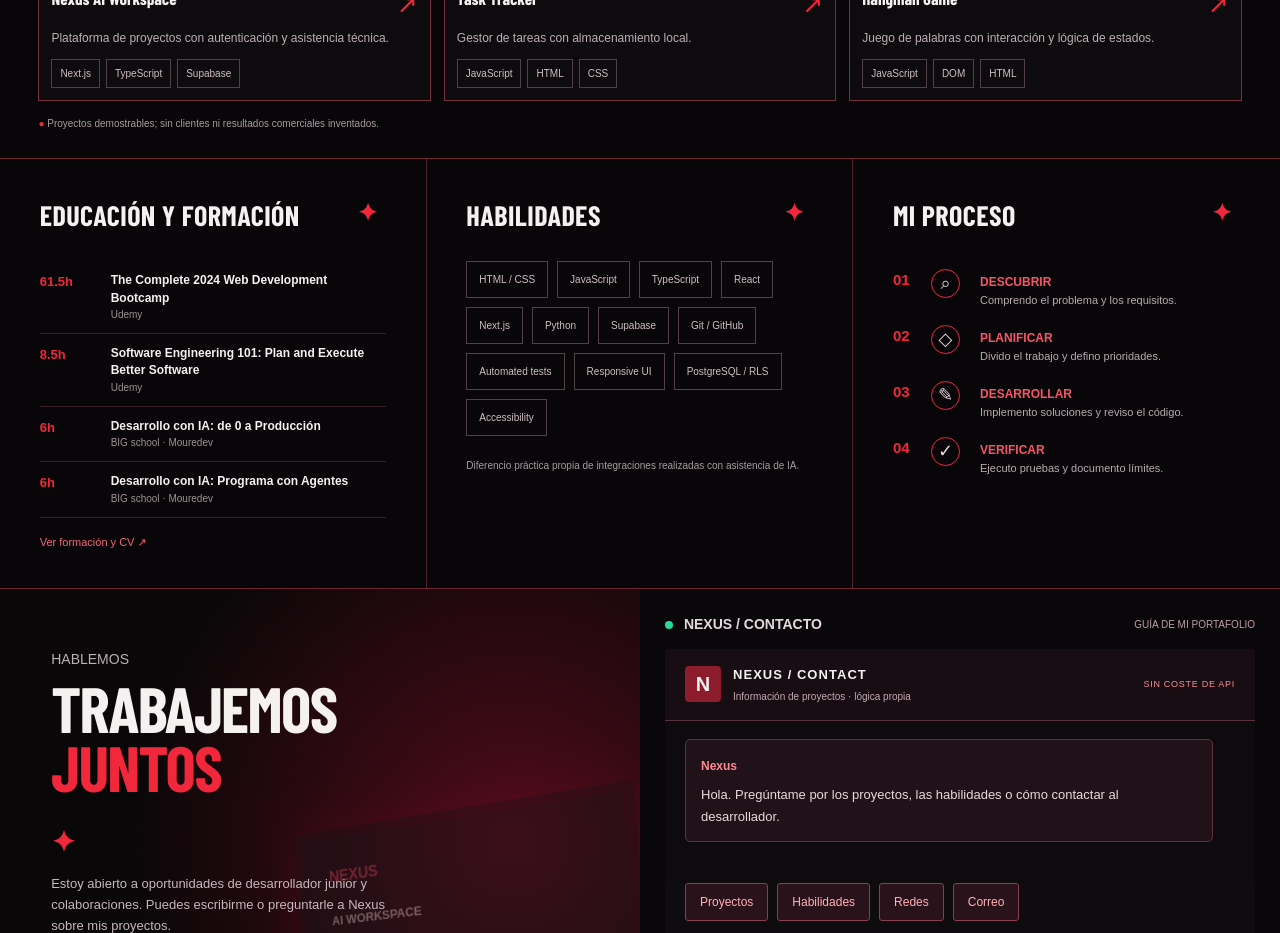
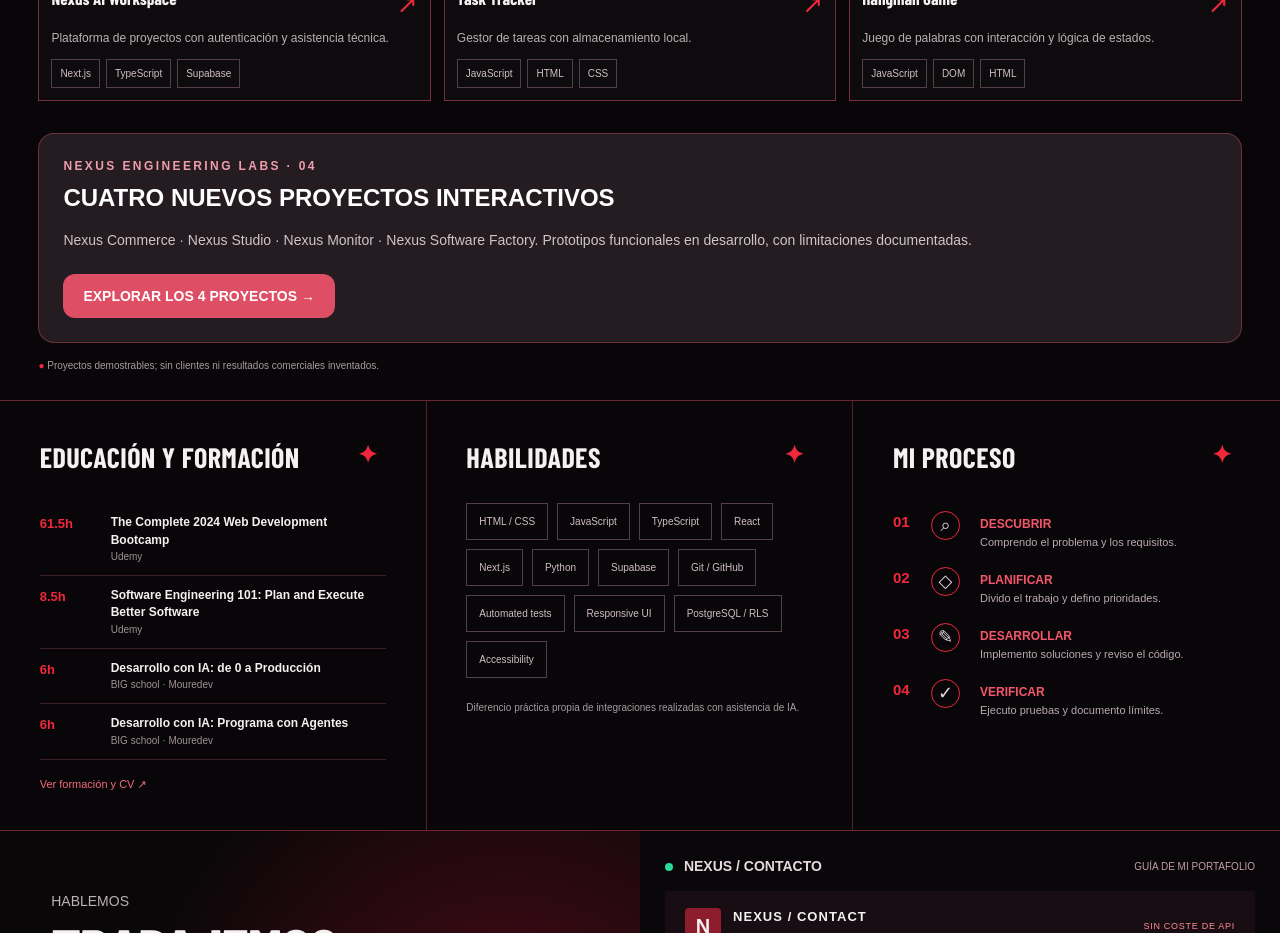
Before and after one commit to Dleteo/Nexus-AI, a Next.js app: page / in a window 1280 px wide. Shown: the part 1000-1933 px from the top of the page. Built offline with nearby package versions, Linux system fonts and the light colour scheme; a web font is replaced by a local one.

Commit message:
feat(labs): expose four demos and add automated checks

```diff
--- a/components/career/EditorialPortfolio.tsx
+++ b/components/career/EditorialPortfolio.tsx
@@ -110,6 +110,7 @@ export default function EditorialPortfolio({language="es"}:{language?:SiteLangua
           </Link>
           <div className={s.projectCopy}><div className={s.projectTitle}><h3>{card.name}</h3><Link href={card.href+"?lang="+language} aria-label={t("Ver proyecto","View project","Projekt ansehen","Voir le projet","Ver projeto")+" "+card.name}>↗</Link></div><p>{card.description[({es:0,en:1,de:2,fr:3,pt:4} as const)[language]]}</p><div className={s.tags}>{card.technologies.map(v=><span key={v}>{v}</span>)}</div></div>
         </article>)}</div>
+        <div className="mt-8 rounded-2xl border border-[#de4e65]/40 bg-[#241c20] p-6"><p className="text-xs font-bold tracking-[.2em] text-[#ee9dad]">NEXUS ENGINEERING LABS · 04</p><h3 className="mt-2 text-2xl font-bold text-white">{t("CUATRO NUEVOS PROYECTOS INTERACTIVOS","FOUR NEW INTERACTIVE PROJECTS","VIER NEUE INTERAKTIVE PROJEKTE","QUATRE NOUVEAUX PROJETS INTERACTIFS","QUATRO NOVOS PROJETOS INTERATIVOS")}</h3><p className="mt-3 text-sm leading-7 text-[#cfc5c7]">Nexus Commerce · Nexus Studio · Nexus Monitor · Nexus Software Factory. {t("Prototipos funcionales en desarrollo, con limitaciones documentadas.","Functional prototypes in development, with documented limitations.","Funktionsfähige Prototypen in Entwicklung mit dokumentierten Grenzen.","Prototypes fonctionnels en développement avec limites documentées.","Protótipos funcionais em desenvolvimento, com limitações documentadas.")}</p><Link className="mt-5 inline-flex rounded-xl bg-[#de4e65] px-5 py-3 text-sm font-bold text-white hover:bg-[#b92f49]" href={language==="es"?"/labs":"/"+language+"/labs"}>{t("EXPLORAR LOS 4 PROYECTOS →","EXPLORE ALL 4 PROJECTS →","ALLE 4 PROJEKTE ANSEHEN →","DÉCOUVRIR LES 4 PROJETS →","EXPLORAR OS 4 PROJETOS →")}</Link></div>
         <p className={s.evidence}><span>●</span> {t("Proyectos demostrables; sin clientes ni resultados comerciales inventados.","Verifiable projects; no invented clients or commercial results.","Nachweisbare Projekte; keine erfundenen Kunden oder Erfolge.","Projets vérifiables ; aucun client ou résultat inventé.","Projetos verificáveis; sem clientes ou resultados inventados.")}</p>
       </section>
 
```
